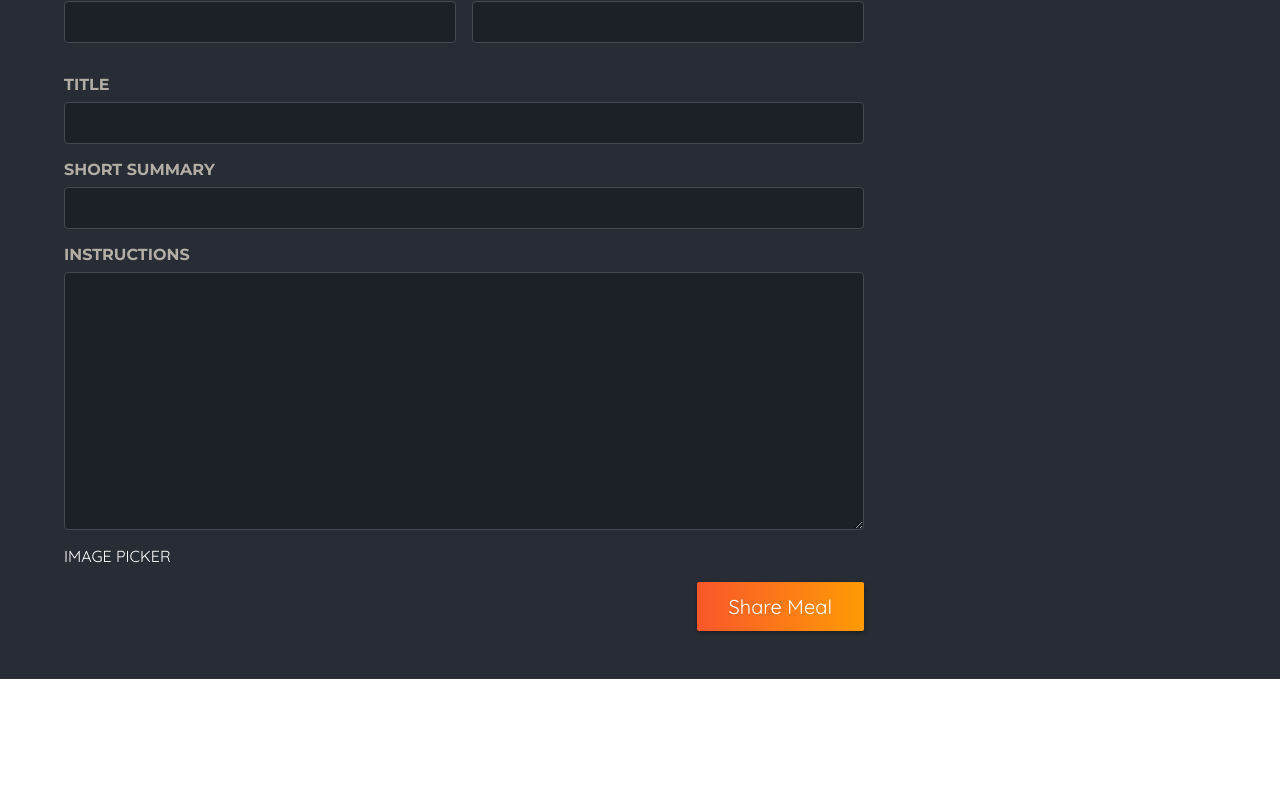
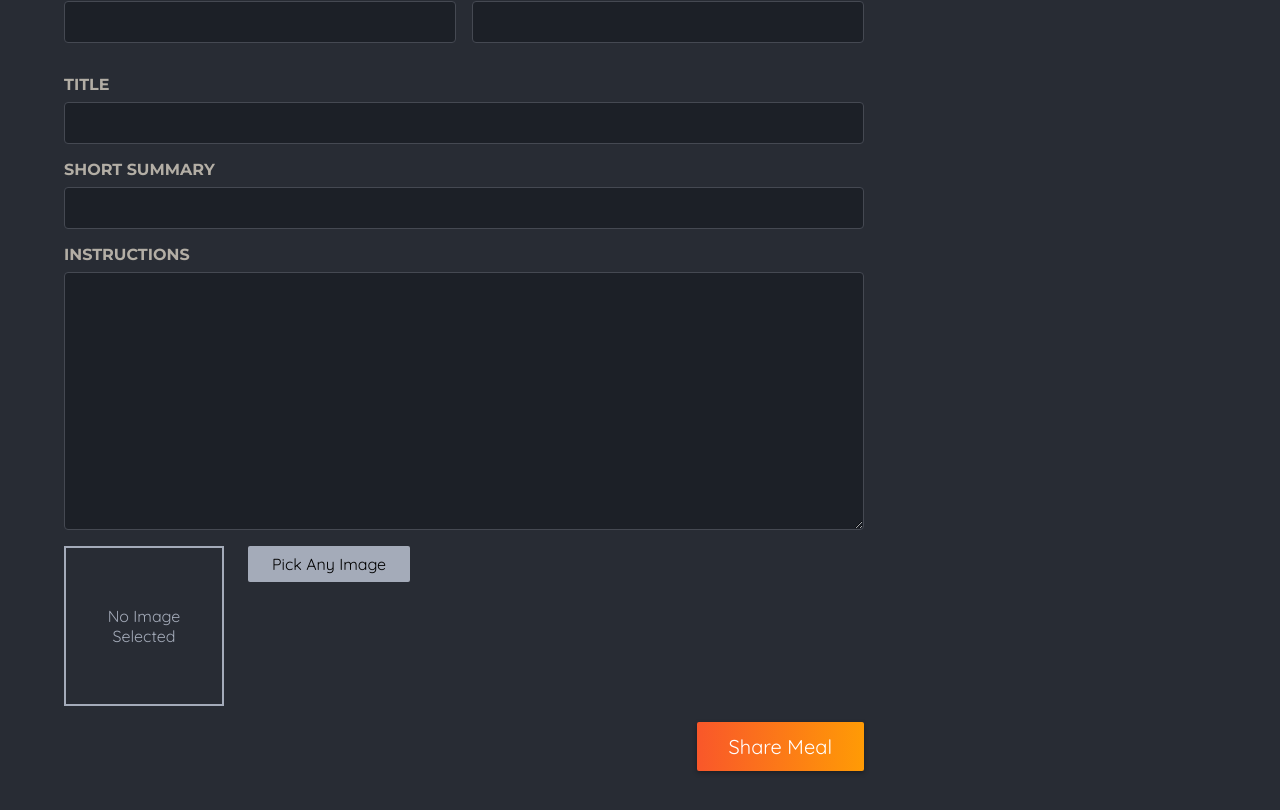
Before and after one commit to MezoAli/mezo-restaurant-next-14, a Next.js app: page /meals/share in a window 1280 px wide. Shown: the part 434-1244 px from the top of the page. Before the commit the page ends 1113 px from the top, so only its background shows below. Built offline with nearby package versions, Linux system fonts and the light colour scheme.

Commit message:
add image picker component,styles and preview selected image

```diff
--- a/app/meals/share/page.tsx
+++ b/app/meals/share/page.tsx
@@ -1,3 +1,4 @@
+import ImagePicker from "@/components/image-picker";
 import classes from "@/styles/share-meal.module.css";
 
 export default function ShareMealPage() {
@@ -38,7 +39,7 @@
               required
             ></textarea>
           </p>
-          IMAGE PICKER
+          <ImagePicker name="image" label="Image Picker" />
           <p className={classes.actions}>
             <button type="submit">Share Meal</button>
           </p>
--- /dev/null
+++ b/components/image-picker.tsx
@@ -0,0 +1,65 @@
+"use client";
+import { useRef, useState, ChangeEvent } from "react";
+import classes from "@/styles/image-picker.module.css";
+import Image from "next/image";
+
+interface ImagePicker {
+  label: string;
+  name: string;
+}
+
+const ImagePicker = ({ label, name }: ImagePicker) => {
+  const imageInput = useRef<HTMLInputElement>(null);
+  const [previewImape, setPreviewImage] = useState("");
+  const handlePickImage = () => {
+    if (imageInput.current) {
+      imageInput.current.click();
+    }
+  };
+
+  const handleChangeImage = (e: ChangeEvent<HTMLInputElement>) => {
+    if (e.target.files && e.target.files[0]) {
+      const image = e.target.files[0];
+
+      const fr = new FileReader();
+
+      fr.readAsDataURL(image);
+
+      fr.onloadend = () => {
+        if (fr.result) {
+          const result = fr.result;
+          setPreviewImage(result as string);
+        }
+      };
+    }
+  };
+  return (
+    <div className={classes.picker}>
+      <label htmlFor={name}></label>
+      <div className={classes.controls}>
+        <div className={classes.preview}>
+          {previewImape && <Image src={previewImape} alt="food image" fill />}
+          {!previewImape && <p>No Image Selected</p>}
+        </div>
+        <input
+          ref={imageInput}
+          className={classes.input}
+          type="file"
+          id={name}
+          name={name}
+          accept="image/jpeg, image/png"
+          onChange={(e) => handleChangeImage(e)}
+        />
+        <button
+          className={classes.button}
+          type="button"
+          onClick={handlePickImage}
+        >
+          Pick Any Image
+        </button>
+      </div>
+    </div>
+  );
+};
+
+export default ImagePicker;
--- /dev/null
+++ b/styles/image-picker.module.css
@@ -0,0 +1,45 @@
+.controls {
+  display: flex;
+  align-items: flex-start;
+  gap: 1.5rem;
+  margin-bottom: 1rem;
+}
+
+.picker .input {
+  display: none;
+}
+
+.picker .button {
+  border: 0;
+  padding: 0.5rem 1.5rem;
+  background: #a4abb9;
+  border-radius: 2px;
+  cursor: pointer;
+  font: inherit;
+}
+
+.picker .button:hover,
+.picker .button:focus {
+  background: #b3b9c6;
+}
+
+.preview {
+  width: 10rem;
+  height: 10rem;
+  border: 2px solid #a4abb9;
+  display: flex;
+  justify-content: center;
+  align-items: center;
+  text-align: center;
+  color: #a4abb9;
+  position: relative;
+}
+
+.preview p {
+  margin: 0;
+  padding: 1rem;
+}
+
+.preview img {
+  object-fit: cover;
+}
```
